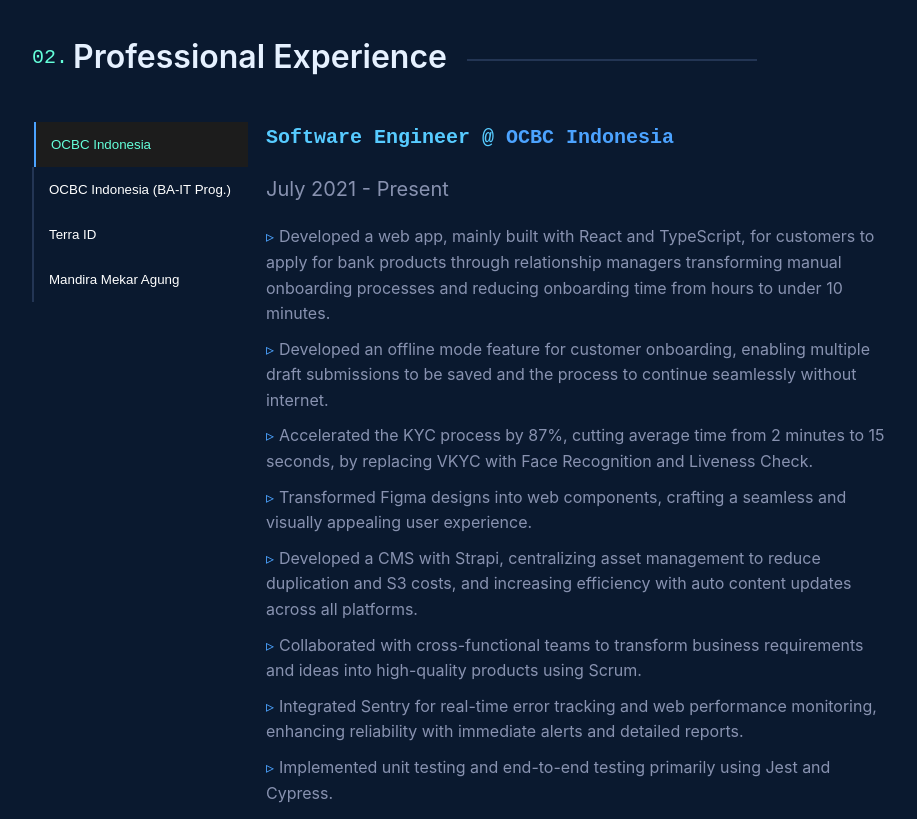
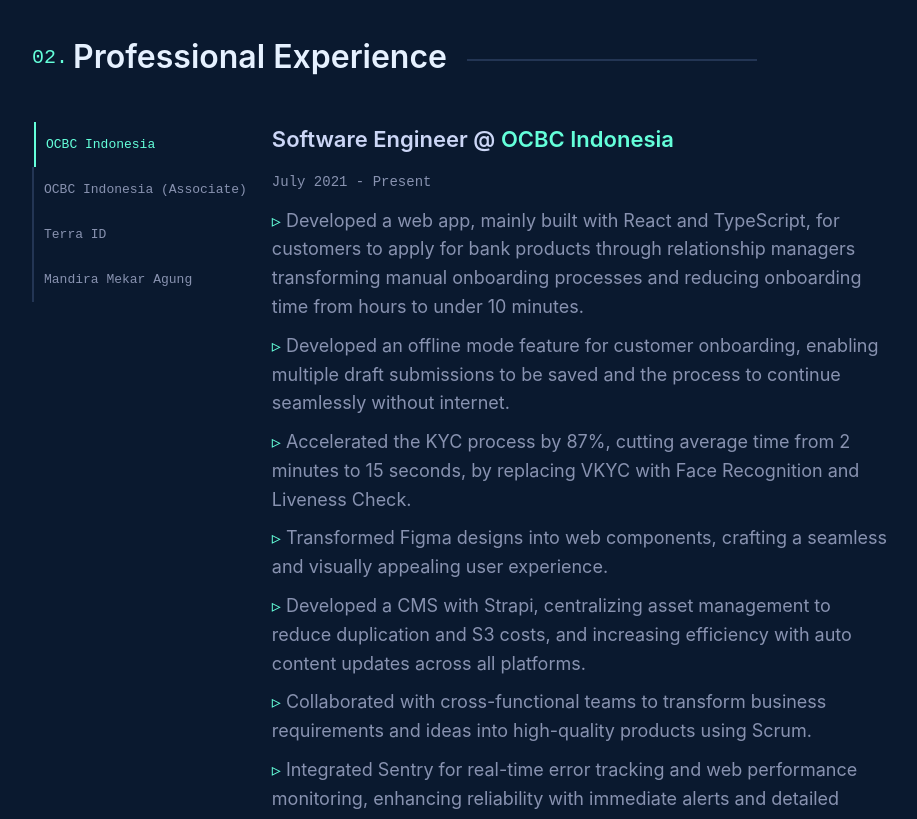
Before and after one commit to david1312/dav-webdev-personal, a Next.js app: page / in a window 1280 px wide. Shown: the part 1960-2779 px from the top of the page, without its empty margins (168-1085 px from the left). Built offline with nearby package versions, Linux system fonts and the light colour scheme.

Commit message:
finishing experience content

```diff
--- a/src/components/Footer/Footer.styles.tsx
+++ b/src/components/Footer/Footer.styles.tsx
@@ -1,11 +1,24 @@
 import styled from "@emotion/styled";
 
-interface FooterWrapperProps {
-  isMobile: boolean;
-}
+export const FooterWrapper = styled.footer`
+  display: flex;
+  justify-content: center;
+  align-items: center;
+  flex-direction: column;
+  height: auto;
+  min-height: 70px;
+  padding: 15px;
+  text-align: center;
+`;
 
-export const FooterWrapper = styled.footer<FooterWrapperProps>`
-  min-height: 70px;
-  padding: ${({ isMobile }) => (isMobile ? "20px 40px" : "30px 60px")};
-  display: block;
+export const StyledCredit = styled.div`
+  max-width: 480px;
+  color: var(--light-slate);
+  font-family: var(--font-mono);
+  font-size: var(--fz-xxs);
+  line-height: 1.5;
+
+  a {
+    padding: 10px;
+  }
 `;
--- a/src/components/Footer/Footer.tsx
+++ b/src/components/Footer/Footer.tsx
@@ -1,9 +1,14 @@
-import { FooterWrapper } from "./Footer.styles";
+import { FooterWrapper, StyledCredit } from "./Footer.styles";
 
 const Footer: React.FC = () => {
-    return (<FooterWrapper isMobile={false}>
-        hello
-    </FooterWrapper>)
-}
+  return (
+    <FooterWrapper>
+      <StyledCredit>
+        Built with Next.js, TypeScript, Emotion, and anime.js, deployed with
+        Vercel. Crafted by David Bernadi.
+      </StyledCredit>
+    </FooterWrapper>
+  );
+};
 
 export default Footer;
--- a/src/components/Header/Header.tsx
+++ b/src/components/Header/Header.tsx
@@ -67,14 +67,14 @@
                 );
               })}
 
-              <a
+              <Link
                 href="/David_Bernadi-Resume.pdf"
                 target="_blank"
                 rel="noopener noreferrer"
                 className="link-btn"
               >
                 <Button label="Resume" variant="small" />
-              </a>
+              </Link>
             </ul>
           </Nav>
         )}
--- a/src/components/Section/Experience/Experience.styles.tsx
+++ b/src/components/Section/Experience/Experience.styles.tsx
@@ -8,11 +8,11 @@
   max-width: 960px;
   .inner {
     display: flex;
-    flex-direction: row;
+    flex-direction: column;
     flex: 1;
 
-    @media (min-width: ${breakpoints.mobile}) {
-      flex-direction: column;
+    @media (min-width: ${breakpoints.tablet}px) {
+      flex-direction: row;
     }
   }
 `;
@@ -22,44 +22,56 @@
   display: flex;
   flex-direction: row;
   overflow-x: auto;
-  border-bottom: 2px solid #333;
   margin-bottom: 20px;
 
-  @media (min-width: 768px) {
+  @media (min-width: ${breakpoints.tablet}px) {
     flex-direction: column;
-
+    overflow-x: visible;
     border-bottom: none;
     margin-bottom: 0;
-    overflow-x: visible;
   }
 `;
 
 export const TabButton = styled.button<{ isActive: boolean }>`
-  padding: 15px;
-  text-align: left;
+  font-family: var(--font-mono);
+  font-size: var(--fz-xs);
+  padding: 15px 5px 15px 10px;
+  text-align: center;
   border: none;
-  border-left: 2px solid var(--lightest-navy);
-  background: ${(props) => (props.isActive ? "#1c1c1c" : "transparent")};
-  color: ${(props) => (props.isActive ? "var(--green)" : "#fff")};
+  background: transparent;
+  color: ${(props) => (props.isActive ? "var(--green)" : "var(--slate)")};
   cursor: pointer;
-  transition: background 0.5s, color 0.5s,
-    border-left 0.25s cubic-bezier(0.645, 0.045, 0.355, 1), transform 0.3s;
+  transition: var(--transition), background 0.5s, color 0.5s, border-left 0.25s;
   white-space: nowrap;
   transform: ${(props) =>
-    props.isActive ? "translateX(2px)" : "translateX(0)"};
+    props.isActive ? "translateY(0)" : "translateY(-2px)"};
 
-  &:hover {
-    background: #333;
-  }
+  border-bottom: 2px solid var(--lightest-navy);
 
   ${(props) =>
     props.isActive &&
     `
-    border-left-color: #4ca3ff;
+    border-bottom-color: var(--green);
   `}
 
-  @media (min-width: 768px) {
+  &:hover,
+  &:focus {
+    color: var(--green);
+    background-color: var(--light-navy);
+  }
+
+  @media (min-width: ${breakpoints.tablet}px) {
     text-align: left;
+    transform: ${(props) =>
+      props.isActive ? "translateX(2px)" : "translateX(0)"};
+    border-bottom: none;
+    border-left: 2px solid var(--lightest-navy);
+
+    ${(props) =>
+      props.isActive &&
+      `
+      border-left-color: var(--green);
+    `}
   }
 `;
 
@@ -70,19 +82,38 @@
 export const TabContent = styled.div<TabContentProps>`
   ${({ key }) => fadeAnimation("left", 0.1)};
   color: var(--light-slate);
+  h3 {
+    font-family: var(--font-sans);
+    font-size: var(--fz-lg);
+    color: var(--lightest-slate);
+    @media (min-width: ${breakpoints.mobile}px) {
+      font-size: var(--fz-xl);
+    }
+    @media (min-width: ${breakpoints.tablet}px) {
+      font-size: var(--fz-xxl);
+    }
+  }
 
+  p {
+    font-family: var(--font-mono);
+    font-size: var(--fz-xs);
+    @media (min-width: ${breakpoints.mobile}px) {
+      font-size: var(--fz-sm);
+    }
+  }
+  li {
+    font-family: var(--font-sans);
+    font-size: var(--fz-sm);
+    @media (min-width: ${breakpoints.mobile}px) {
+      font-size: var(--fz-md);
+    }
+    @media (min-width: ${breakpoints.tablet}px) {
+      font-size: var(--fz-lg);
+    }
+  }
   flex: 3;
   padding: 0 20px 20px 20px;
   color: #fff;
-`;
-
-export const CompanyLink = styled.a`
-  color: #4ca3ff;
-  text-decoration: none;
-
-  &:hover {
-    text-decoration: underline;
-  }
 `;
 
 export const ResponsibilityList = styled.ul`
@@ -96,7 +127,7 @@
 
   &::before {
     content: "▹";
-    color: #4ca3ff;
+    color: var(--green);
     padding-right: 5px;
   }
 `;
--- a/src/components/Section/Experience/Experience.tsx
+++ b/src/components/Section/Experience/Experience.tsx
@@ -4,7 +4,6 @@
   TabList,
   TabButton,
   TabContent,
-  CompanyLink,
   ResponsibilityList,
   ResponsibilityItem,
 } from "./Experience.styles";
@@ -52,14 +51,14 @@
         <TabContent key={activeTab}>
           <h3>
             {experiences[activeTab].title} @{" "}
-            <CompanyLink
+            <Link
               href={experiences[activeTab].url}
               target="_blank"
               rel="noopener noreferrer"
               className="underline-animation"
             >
               {experiences[activeTab].companyAlias}
-            </CompanyLink>
+            </Link>
           </h3>
           <p>{experiences[activeTab].range}</p>
           <ResponsibilityList>
--- a/src/components/Section/Intro/Intro.tsx
+++ b/src/components/Section/Intro/Intro.tsx
@@ -2,10 +2,11 @@
 import Link from "next/link";
 import Button from "@/components/Common/Button/Button";
 import useSmoothScroll from "@/hooks/useSmoothScroll";
+import { useIsMobileContext } from "@/context/IsMobileContext";
 
 const Intro: React.FC = () => {
   const handleClickSectionLink = useSmoothScroll();
-
+  const { isMobile } = useIsMobileContext();
   return (
     <IntroWrapper>
       <h4>Hello, My name is</h4>
@@ -30,7 +31,7 @@
         been up to.
       </p>
       <Link href={"#about"} onClick={handleClickSectionLink}>
-        <Button variant="big" label="Let's Dive In" />
+        <Button variant={isMobile ? "small" : "big"} label="Let's Dive In" />
       </Link>
     </IntroWrapper>
   );
--- a/src/data/experiences.json
+++ b/src/data/experiences.json
@@ -17,8 +17,8 @@
     ]
   },
   {
-    "title": "Associate S.E. (Banking Academy - IT Program)",
-    "company": "OCBC Indonesia (BA-IT Prog.)",
+    "title": "Associate SE Banking Academy IT Program",
+    "company": "OCBC Indonesia (Associate)",
     "companyAlias": "OCBC Indonesia",
     "url": "https://drive.google.com/file/d/1fM76hIRu1xaAs0v52xnFXrUyNgawz5J3/view?usp=drive_link",
     "range": "July 2020 - June 2020",
--- a/src/styles/GlobalStyle.tsx
+++ b/src/styles/GlobalStyle.tsx
@@ -53,9 +53,14 @@
       }
 
       h1 {
-        font-size: var(--fz-heading);
-        line-height: 1.5;
+        font-size: var(--fz-heading-small);
+        line-height: 1.2;
         color: var(--lightest-slate);
+
+        @media (min-width: ${breakpoints.smallDevice}px) {
+          font-size: var(--fz-heading);
+          line-height: 1.5;
+        }
 
         @media (min-width: ${breakpoints.mobile}px) {
           font-size: 48px;
@@ -108,8 +113,13 @@
       }
 
       p {
-        font-size: var(--fz-md);
+        font-size: var(--fz-sm);
         color: var(--slate);
+
+        @media (min-width: ${breakpoints.smallDevice}px) {
+          font-size: var(--fz-md);
+          line-height: 1.5;
+        }
 
         @media (min-width: ${breakpoints.mobile}px) {
           font-size: var(--fz-lg);
@@ -161,20 +171,24 @@
         position: relative;
         color: var(--green);
         text-decoration: none;
+        display: inline-block; /* Ensures the element takes up only the width of the text */
 
         &::after {
           content: "";
           position: absolute;
           left: 0;
           bottom: 0;
-          width: 0;
+          width: 100%; /* Ensure the line spans the entire width of the text */
           height: 1px;
           background-color: var(--green);
-          transition: width 0.3s var(--easing);
+          transform: scaleX(0);
+          transform-origin: bottom right;
+          transition: transform 0.3s var(--easing);
         }
 
         &:hover::after {
-          width: 100%;
+          transform: scaleX(1);
+          transform-origin: bottom left;
         }
       }
       .numbered-section {
--- a/src/styles/variables.ts
+++ b/src/styles/variables.ts
@@ -28,6 +28,7 @@
     --fz-lg: 18px;
     --fz-xl: 20px;
     --fz-xxl: 22px;
+    --fz-heading-small: 24px;
     --fz-heading: 32px;
 
     --border-radius: 4px;
--- a/src/utils/contants.ts
+++ b/src/utils/contants.ts
@@ -10,12 +10,19 @@
 }
 
 // use less than math to calculate
-export const breakpoints: { mobile: number; tablet: number; desktop: number } =
-  {
-    mobile: 769,
-    tablet: 1025,
-    desktop: 1201,
-  };
+interface Breakpoints {
+  smallDevice: number;
+  mobile: number;
+  tablet: number;
+  desktop: number;
+}
+
+export const breakpoints: Readonly<Breakpoints> = {
+  smallDevice: 481,
+  mobile: 769,
+  tablet: 1025,
+  desktop: 1201,
+};
 
 export const defaultMetadata: { title: string; description: string } = {
   title: "David Bernadi | Software Engineer & Frontend Enthusiast",
```
